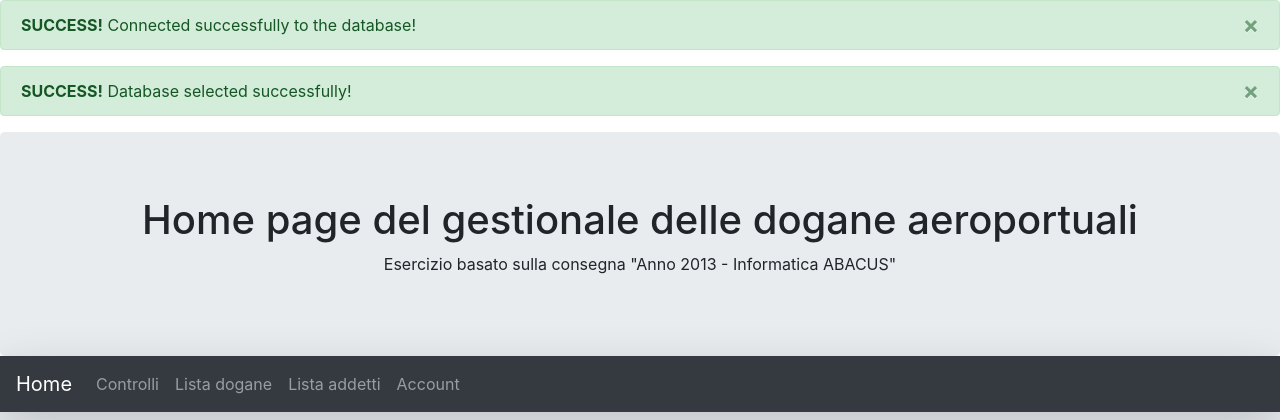
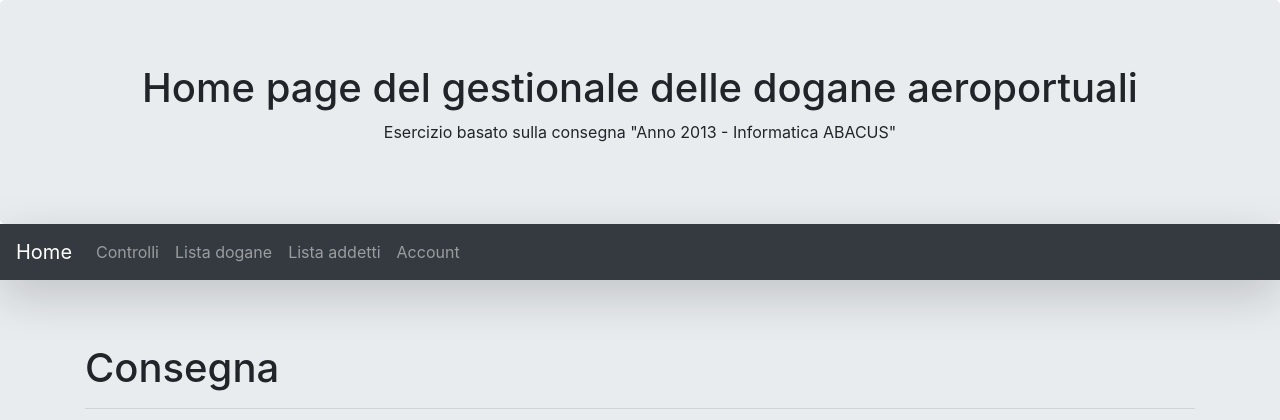
Before and after one commit to Lince99/Websites, a PHP site: page /Esercizio_esame_2013/index.php in a window 1280 px wide. Shown: the top 420 px of the page. Run offline with PHP 8.4, Linux system fonts and the light colour scheme.

Commit message:
Ready for homowork due date milestone

```diff
--- a/Esercizio_esame_2013/backend/dbconnect.php
+++ b/Esercizio_esame_2013/backend/dbconnect.php
@@ -19,20 +19,20 @@
     } else {
         ?>
         <!-- TODO: REMOVE THIS ON PRODUCTION -->
-        <div class="alert alert-success alert-dismissible">
+        <!-- <div class="alert alert-success alert-dismissible">
             <a href="#" class="close" data-dismiss="alert" aria-label="close">&times;</a>
             <strong>SUCCESS!</strong> Connected successfully to the database!
-        </div>
+        </div> -->
         <?php
     }
 
     if ($conn->query($Q_use_database) === TRUE) {
         ?>
         <!-- TODO: REMOVE THIS ON PRODUCTION -->
-        <div class="alert alert-success alert-dismissible">
+        <!-- <div class="alert alert-success alert-dismissible">
             <a href="#" class="close" data-dismiss="alert" aria-label="close">&times;</a>
             <strong>SUCCESS!</strong> Database selected successfully!
-        </div>
+        </div> -->
         <?php
     } else {
         ?>
--- a/Esercizio_esame_2013/frontend/table_menu.php
+++ b/Esercizio_esame_2013/frontend/table_menu.php
@@ -3,6 +3,7 @@
     function print_buttons_general($table_id='.table') {
         ?>
 <nav class="navbar navbar-inverse">
+        <!-- TODO -->
         <button type="button" class="btn btn-outline-warning">Modifica</button>
         <button type="button" class="btn btn-outline-danger">Elimina</button>
         <button type="button" class="btn btn-outline-success">Conferma modifiche</button>
```
Also changed, not shown: Esercizio_esame_2013/README.md (added).
